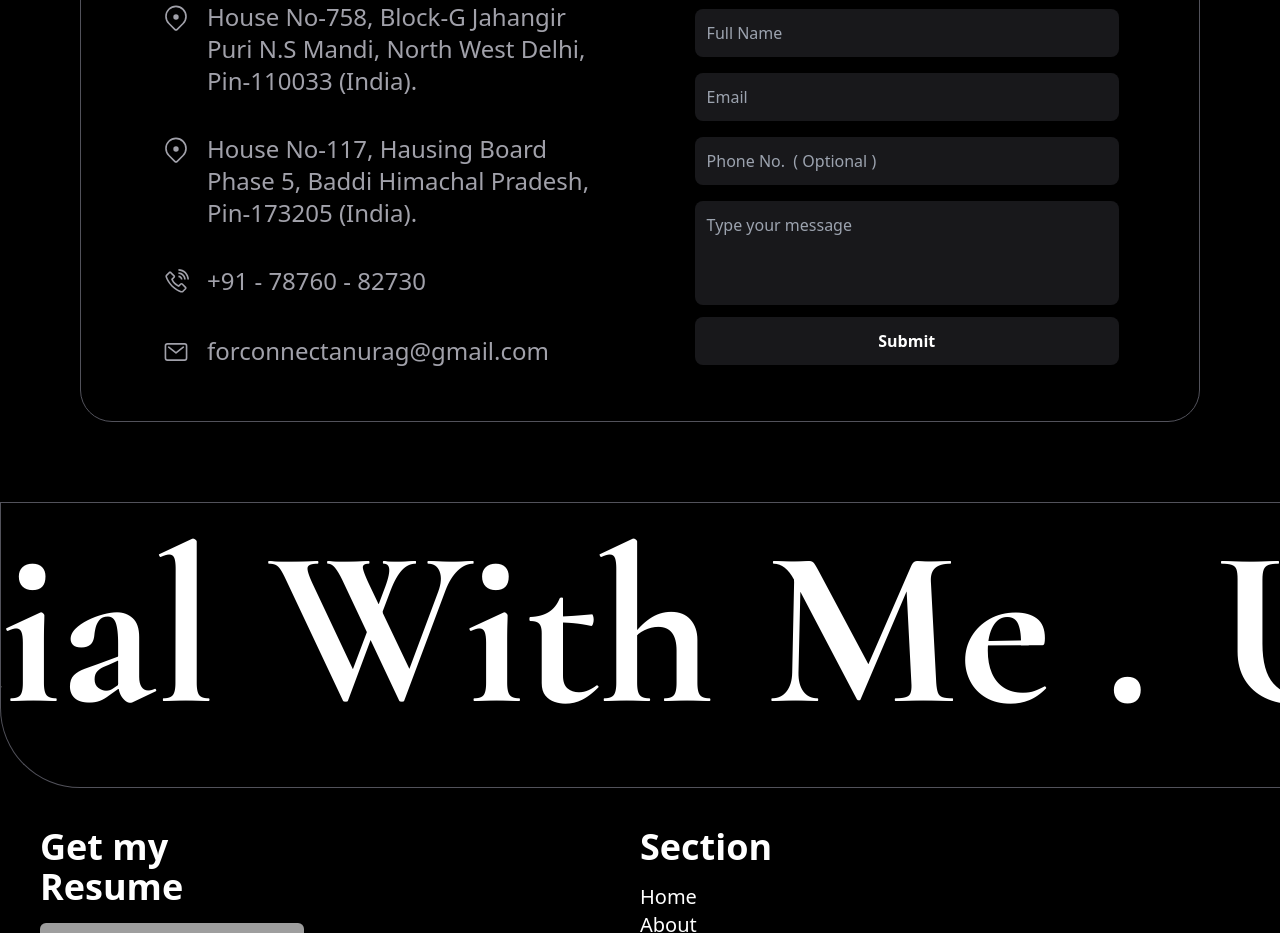
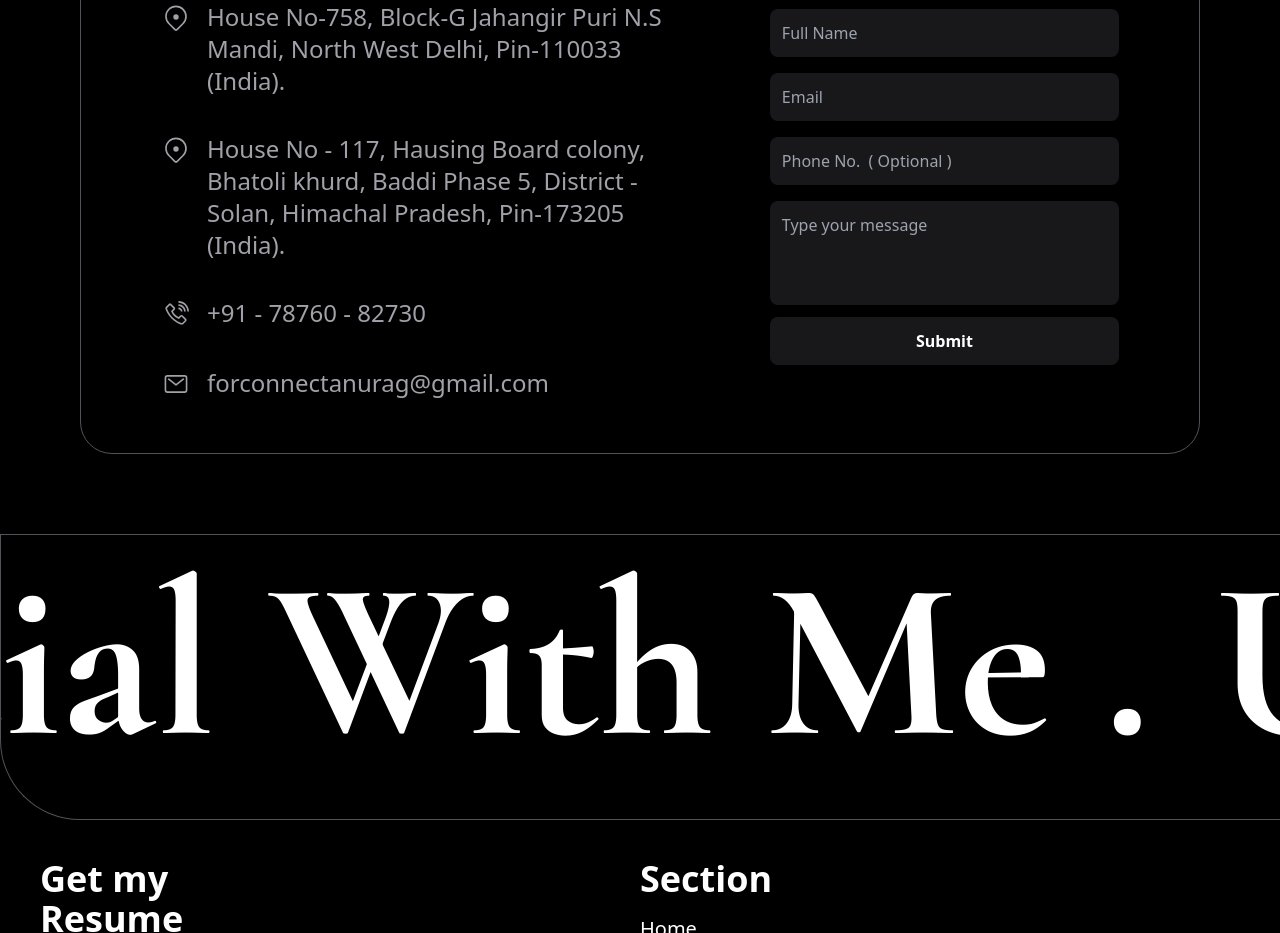
Before and after one commit to useridanurag/portfolio, a React app: page / in a window 1280 px wide. Shown: the part 4320-5253 px from the top of the page. Built offline with nearby package versions, Linux system fonts and the light colour scheme; grey boxes are pictures that could not be loaded; the HTML template or start-up script is replaced by a standard one; a web font is replaced by a local one.

Commit message:
Address Update

```diff
--- a/src/comp/Contact.jsx
+++ b/src/comp/Contact.jsx
@@ -47,7 +47,7 @@ const Contact = () => {
 
           <div className="flex jusitfy-center allign-center pb-2 md:pb-3 hover:text-white">
             <div><GoLocation className="text-2xl pb-1 sm:text-3xl lg:mt-1" /></div>
-            <p className="font-light text-sm pl-2 sm:inline sm:pl-4 sm:text-lg md:text-xl lg:text-2xl hover:translate-x-2 duration-300">House No-117, Hausing Board Phase 5, Baddi Himachal Pradesh, Pin-173205 (India).</p>
+            <p className="font-light text-sm pl-2 sm:inline sm:pl-4 sm:text-lg md:text-xl lg:text-2xl hover:translate-x-2 duration-300">House No - 117, Hausing Board colony, Bhatoli khurd, Baddi Phase 5, District - Solan, Himachal Pradesh, Pin-173205 (India).</p>
           </div>
           <br />
 
```
